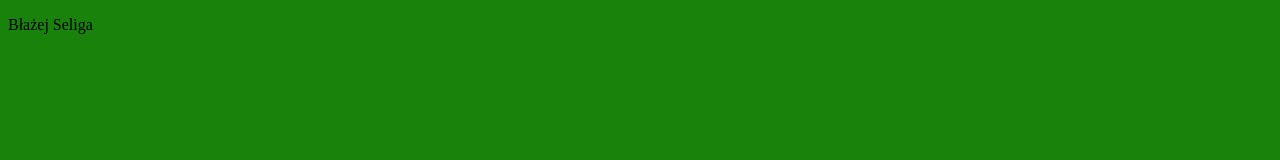
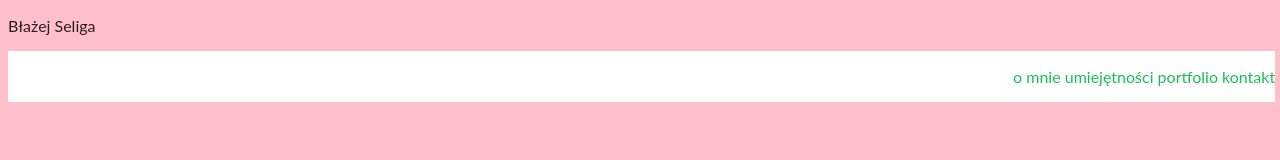
Before and after one commit to blaze92able/portfolio1, a plain HTML site: page index.html in a window 1280 px wide. Drawn offline with Linux system fonts and the light colour scheme; a web font is replaced by a local one.

Commit message:
menu nawigacyjne

```diff
--- a/css/style.css
+++ b/css/style.css
@@ -1,4 +1,27 @@
 body
 {
-    background-color: #19820B;
+    font-family: "lato", sans-serif;
+    color: #291f1a;
+    font-size: 300rm;
+    background-color: pink;
 }
+
+nav
+{
+    text-align: left;
+    position: fixed;
+    background-color: #ffffff;
+    width: 99%;
+    text-align: right;
+}
+
+
+
+#menu>li
+{
+    display: inline-block;
+    text-decoration: none;
+    font-size: 300rm;
+    color: #1ac056;
+
+}
--- a/index.html
+++ b/index.html
@@ -8,5 +8,15 @@
 </head>
 <body>
     <p>Błażej Seliga</p>
+
+    <nav>
+        <ul id="menu">
+            <li name="O mnie">o mnie</li>
+            <li name="Umiejetnosci">umiejętności</li>
+            <li name="Portfolio">portfolio</li>
+            <li name="Kontakt">kontakt</li>
+        </ul>
+    </nav>
+
 </body>
 </html>
```
